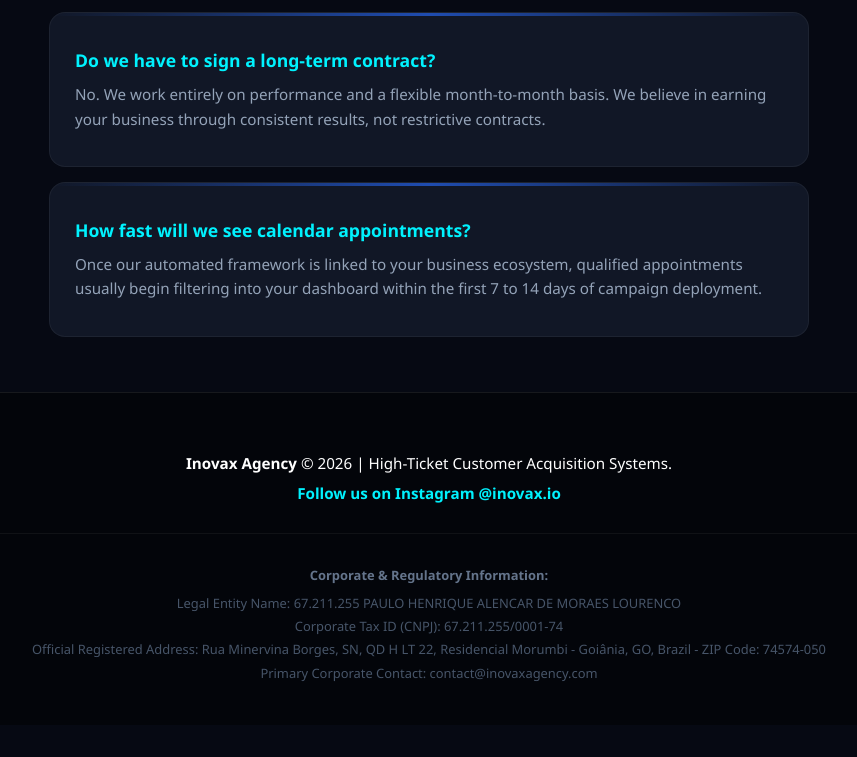
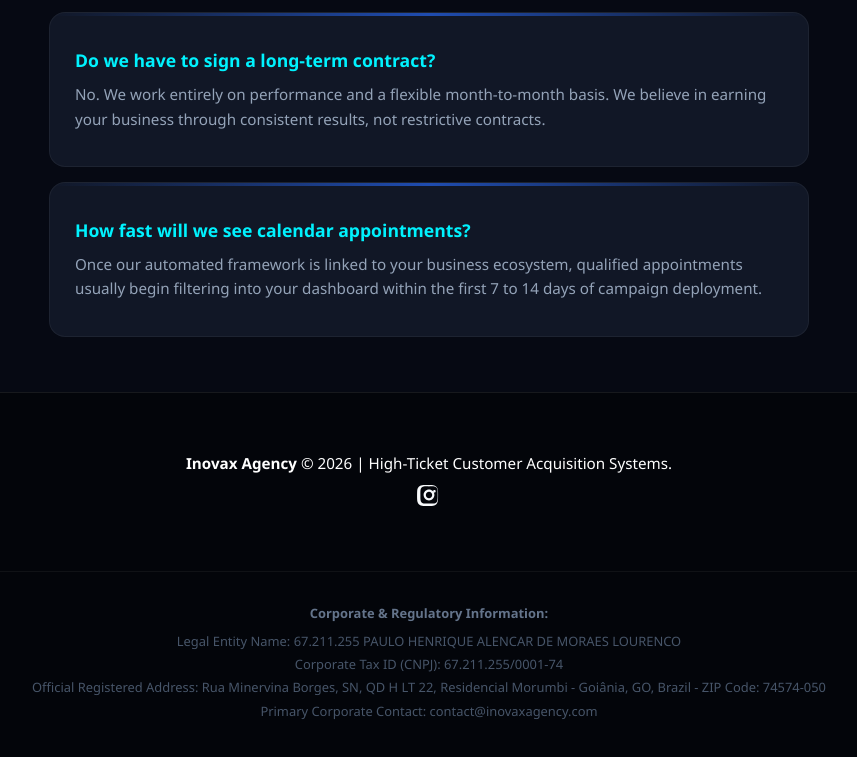
Before and after one commit to ph10gts-netizen/inovax-site, a plain HTML site: page index.html in a window 1280 px wide. Shown: the part 2512-3269 px from the top of the page, without its empty margins (211-1068 px from the left). Before the commit the page ends 3237 px from the top, so only its background shows below. Drawn offline with Linux system fonts and the light colour scheme.

Commit message:
Update index.html

```diff
--- a/index.html
+++ b/index.html
@@ -246,6 +246,22 @@
             text-decoration: underline;
         }
 
+        /* ----- ESTILO PARA O ÍCONE DO INSTAGRAM ----- */
+        .instagram-icon {
+            display: inline-block;
+            margin-bottom: 30px;
+            transition: transform 0.2s, opacity 0.2s;
+        }
+        .instagram-icon:hover {
+            transform: scale(1.1); /* Efeito de zoom ao passar o mouse */
+            opacity: 0.8;
+        }
+        .instagram-icon svg {
+            width: 24px; /* Tamanho de ícone normal */
+            height: 24px;
+            fill: #f8fafc; /* Cor branca do ícone */
+        }
+
         /* ----- KEYFRAMES ----- */
         @keyframes fadeInUp {
             from { opacity: 0; transform: translateY(30px); }
@@ -367,9 +383,9 @@
     <footer style="background-color: #03050a; padding: 60px 20px 40px 20px; text-align: center; border-top: 1px solid rgba(255,255,255,0.08); font-size: 0.95em; position: relative; z-index: 2;">
         <p style="color: white; margin-bottom: 10px;"><strong>Inovax Agency</strong> &copy; 2026 | High-Ticket Customer Acquisition Systems.</p>
 
-        <p style="margin-bottom: 30px;">
-            <a href="https://www.instagram.com/inovax.io?igsh=MWh1NHVjOTF2Y251ZQ==" target="_blank" class="footer-link">Follow us on Instagram @inovax.io</a>
-        </p>
+        <a href="https://www.instagram.com/inovax.io?igsh=MWh1NHVjOTF2Y251ZQ==" target="_blank" class="instagram-icon" title="Follow us on Instagram">
+            <svg xmlns="http://www.w3.org/2000/svg" viewBox="0 0 448 512"><path d="M224.1 141c-63.6 0-115.1 51.5-115.1 115.1s51.5 115.1 115.1 115.1 115.1-51.5 115.1-115.1-51.5-115.1-115.1-115.1zm0 183.1c-37.6 0-68-30.4-68-68s30.4-68 68-68 68 30.4 68 68-30.4 68-68 68zm116.1-177.3c-14.8 0-26.8 12-26.8 26.8s12 26.8 26.8 26.8 26.8-12 26.8-26.8-12-26.8-26.8-26.8zm76.1 27.1c-1.7-35.9-9.9-67.7-36.2-93.9-26.2-26.2-58-34.4-93.9-36.2-37-2.1-147.9-2.1-184.9 0-35.8 1.7-67.6 9.9-93.9 36.1s-34.4 58-36.2 93.9c-2.1 37-2.1 147.9 0 184.9 1.7 35.9 9.9 67.7 36.2 93.9s58 34.4 93.9 36.2c37 2.1 147.9 2.1 184.9 0 35.9-1.7 67.7-9.9 93.9-36.2 26.2-26.2 34.4-58 36.2-93.9 2.1-37 2.1-147.8 0-184.8zM398.8 388c-7.8 19.6-22.9 34.7-42.6 42.6-29.5 11.7-99.5 9-132.1 9s-102.7 2.6-132.1-9c-19.6-7.8-34.7-22.9-42.6-42.6-11.7-29.5-9-99.5-9-132.1s-2.6-102.7 9-132.1c7.8-19.6 22.9-34.7 42.6-42.6 29.5-11.7 99.5-9 132.1-9s102.7-2.6 132.1 9c19.6 7.8 34.7 22.9 42.6 42.6 11.7 29.5 9 99.5 9 132.1s2.7 102.7-9 132.1z"/></svg>
+        </a>
 
         <div style="margin-top: 30px; padding-top: 30px; border-top: 1px solid rgba(255,255,255,0.05); font-size: 0.85em; color: #475569; line-height: 1.8;">
             <p style="margin-bottom: 5px;"><strong style="color: #64748b;">Corporate & Regulatory Information:</strong></p>
```
